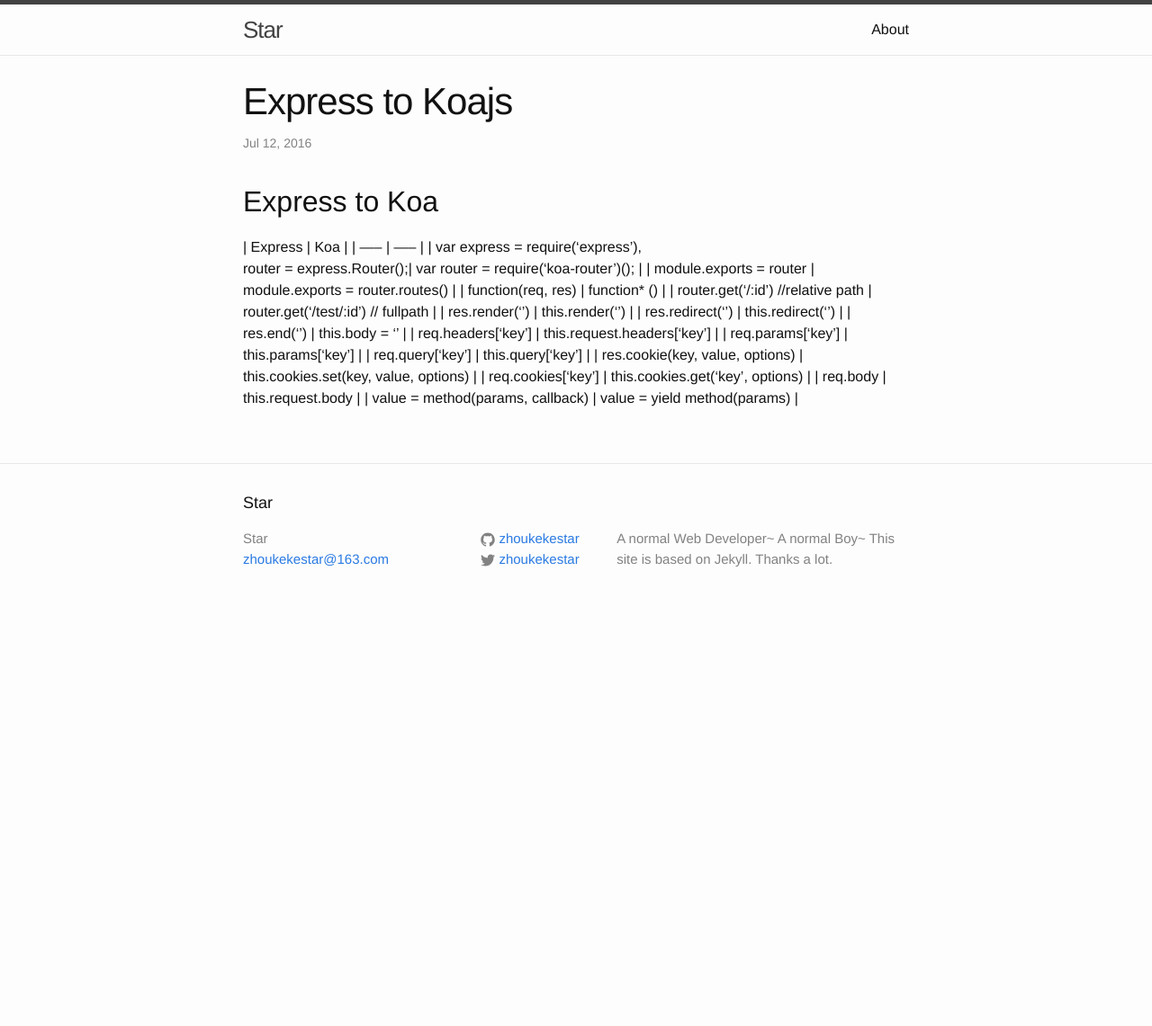
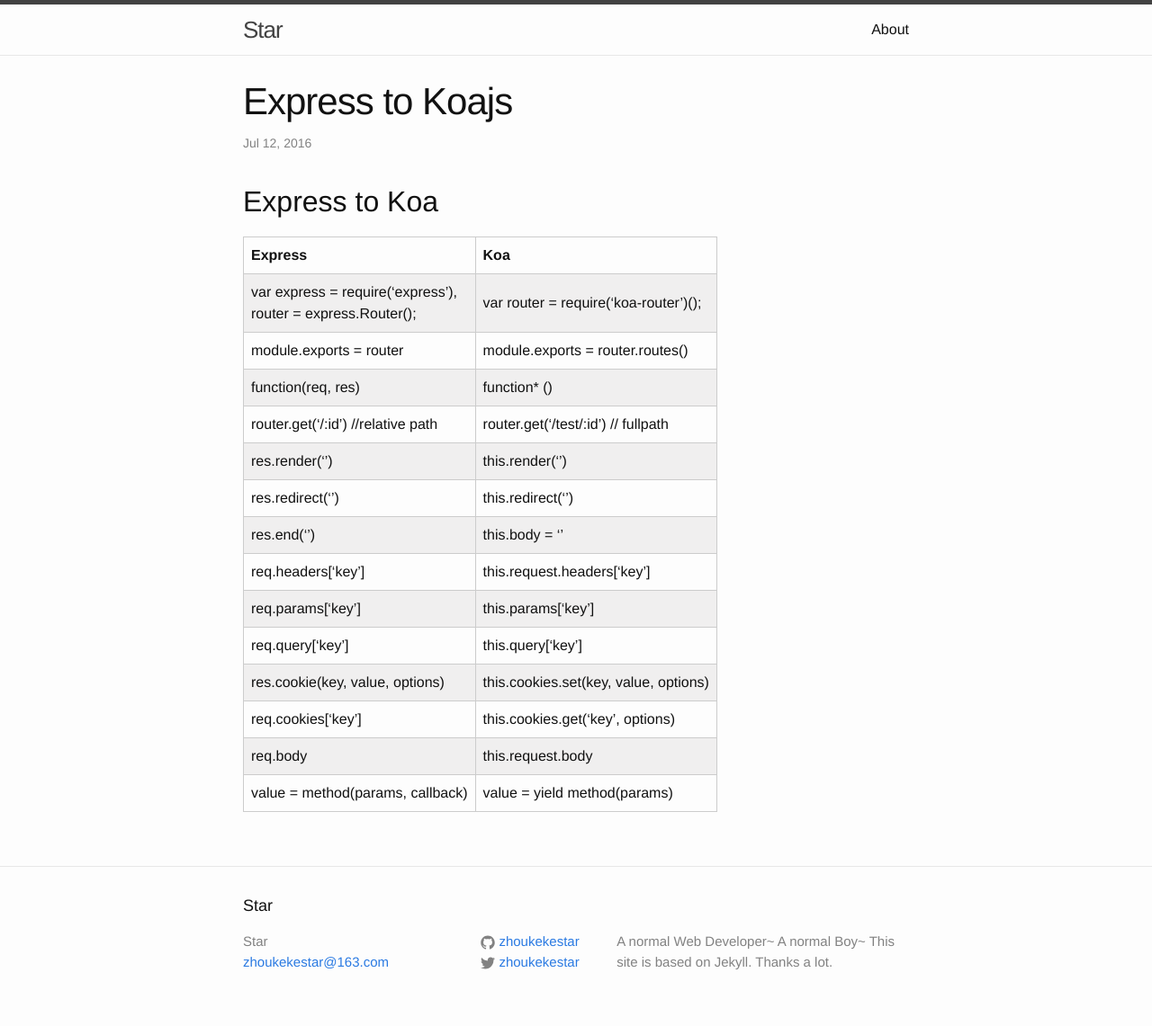
Before and after one commit to zhoukekestar/notes, a Jekyll site: the page built from _posts/2016-07-12-express-to-koajs.markdown, in a window 1280 px wide. Shown: the whole page at 90% size. Built offline with Jekyll 4.4.1, drawn with Linux system fonts in a browser that asks for light colours; before the commit the page ends 900 px from its top, so only the background shows below that; some of the changed lines change nothing that is shown.

Commit message:
Update： express-to-koajs table

```diff
--- a/_posts/2016-07-12-express-to-koajs.markdown
+++ b/_posts/2016-07-12-express-to-koajs.markdown
@@ -5,20 +5,39 @@
 categories: koajs express
 ---
 
+<style>
+table {
+    border-collapse: collapse;
+}
+table td, table th {
+    border: solid 1px #ccc;
+    padding: 8px;
+}
+table tr:odd {
+  background: #f00;
+}
+table tbody tr:nth-child(2n + 1) {
+  background: rgba(215, 212, 212, 0.35);
+}
+</style>
+
 ## Express to Koa
-| Express | Koa |
-| ----- | ----- |
-| var express = require('express'), <br> router = express.Router();| var router = require('koa-router')(); |
-| module.exports = router | module.exports = router.routes() |
-| function(req, res) | function* () |
-| router.get('/:id') //relative path | router.get('/test/:id') // fullpath |
-| res.render('') | this.render('') |
-| res.redirect('') | this.redirect('') |
-| res.end('') | this.body = '' |
-| req.headers['key'] | this.request.headers['key'] |
-| req.params['key'] | this.params['key'] |
-| req.query['key'] | this.query['key'] |
-| res.cookie(key, value, options) | this.cookies.set(key, value, options) |
-| req.cookies['key'] | this.cookies.get('key', options) |
-| req.body | this.request.body |
-| value = method(params, callback) | value = yield method(params) |
+
+
+|---
+| Express | Koa
+|:-|:-
+| var express = require('express'), <br> router = express.Router();| var router = require('koa-router')();
+| module.exports = router | module.exports = router.routes()
+| function(req, res) | function* ()
+| router.get('/:id') //relative path | router.get('/test/:id') // fullpath
+| res.render('') | this.render('')
+| res.redirect('') | this.redirect('')
+| res.end('') | this.body = ''
+| req.headers['key'] | this.request.headers['key']
+| req.params['key'] | this.params['key']
+| req.query['key'] | this.query['key']
+| res.cookie(key, value, options) | this.cookies.set(key, value, options)
+| req.cookies['key'] | this.cookies.get('key', options)
+| req.body | this.request.body
+| value = method(params, callback) | value = yield method(params)
```
